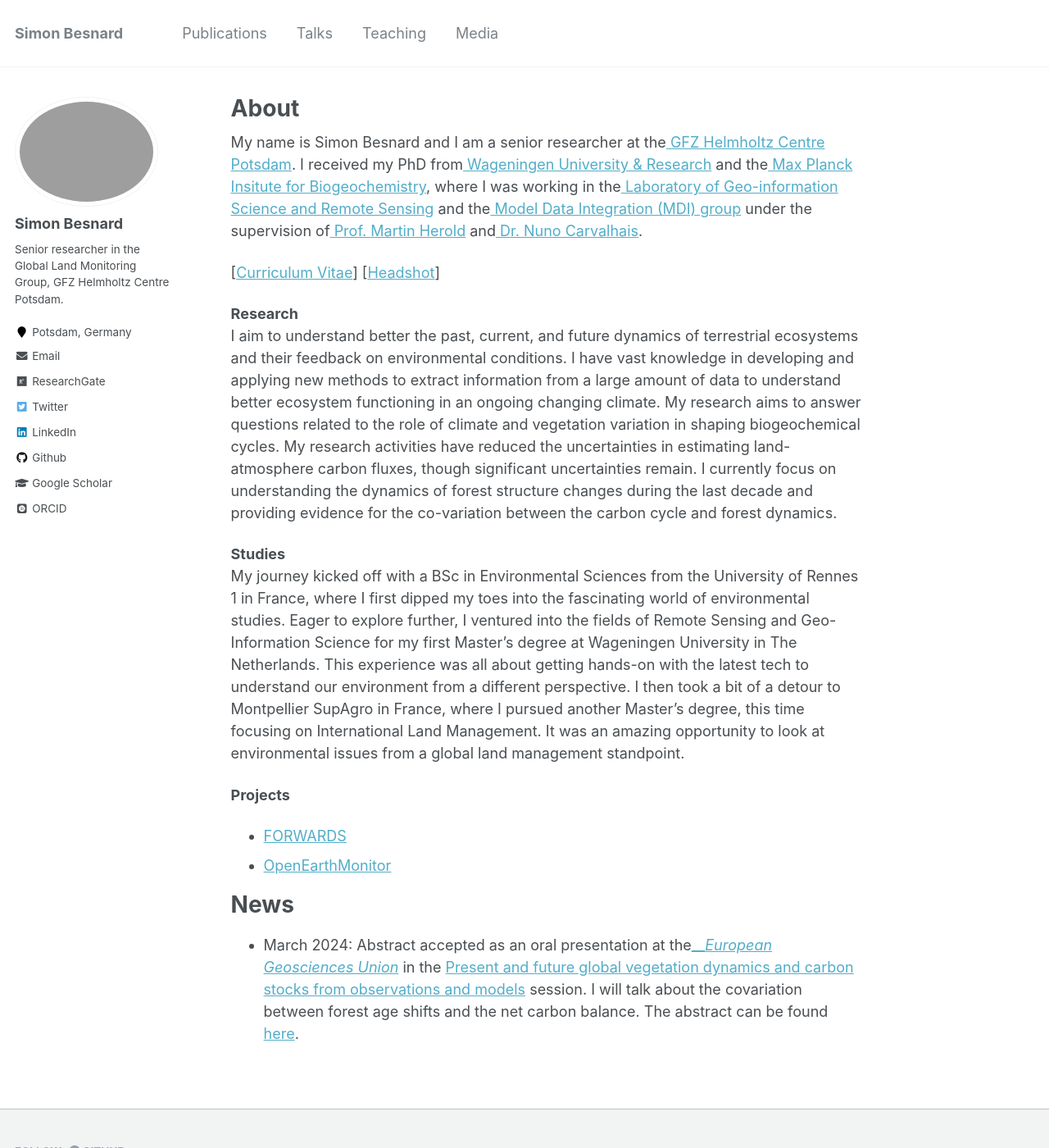
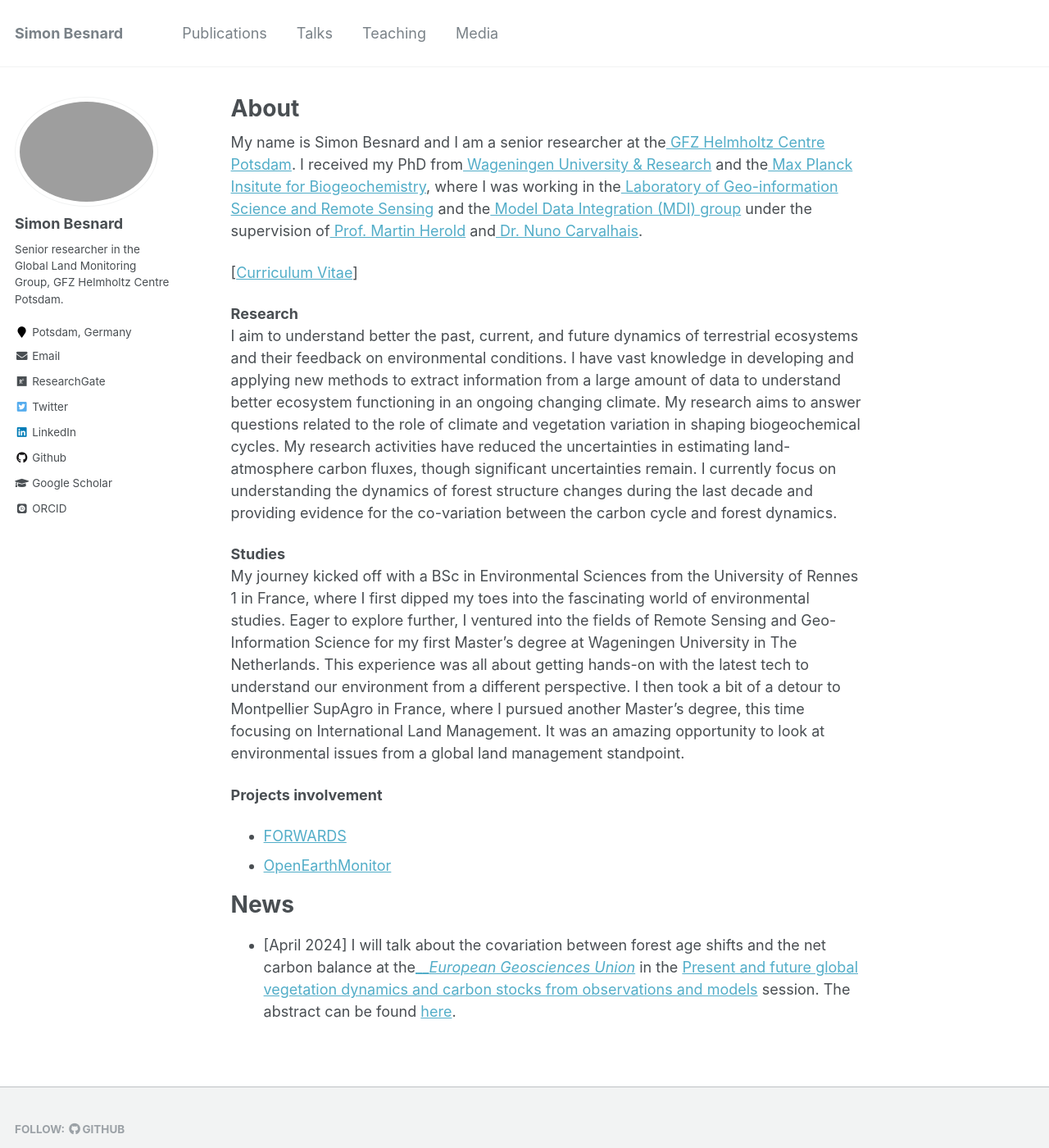
Before and after one commit to simonbesnard1/sbesnard.github.io, a Jekyll site: the page built from _pages/about.md, in a window 1280 px wide and 1400 px high. Shown: the whole window at 82% size. Built offline with Jekyll 4.4.1, drawn with Linux system fonts in a browser that asks for light colours; some web fonts are replaced.

Commit message:
move news to another md file

```diff
--- a/_pages/about.md
+++ b/_pages/about.md
@@ -11,7 +11,7 @@ redirect_from:
 My name is Simon Besnard and I am a senior researcher at the[  GFZ Helmholtz Centre Potsdam](https://www.gfz-potsdam.de/sektion/fernerkundung-und-geoinformatik/themen/global-land-monitoring).
 I received my PhD from[  Wageningen University & Research](https://www.wur.nl/en/wageningen-university.html) and the[  Max Planck Insitute for Biogeochemistry](https://www.bgc-jena.mpg.de/en), where I was working in the[  Laboratory of Geo-information Science and Remote Sensing](https://www.wur.nl/en/research-results/chair-groups/environmental-sciences/laboratory-of-geo-information-science-and-remote-sensing.htm) and the[  Model Data Integration (MDI) group](https://www.bgc-jena.mpg.de/en/bgi/mdi) under the supervision of[  Prof. Martin Herold](https://www.gfz-potsdam.de/en/staff/martin.herold/sec14) and[  Dr. Nuno Carvalhais](https://scholar.google.com/citations?user=7ZVPwSIAAAAJ&hl=en).
 
-[[Curriculum Vitae](../files/CV_BesnardS.pdf)] [[Headshot](../files/simon_profile.png)]
+[[Curriculum Vitae](../files/CV_BesnardS.pdf)]
 
 **Research**\
 I aim to understand better the past, current, and future dynamics of terrestrial ecosystems and their feedback on environmental conditions. I have vast knowledge in developing and applying new methods to extract information from a large amount of data to understand better ecosystem functioning in an ongoing changing climate. My research aims to answer questions related to the role of climate and vegetation variation in shaping biogeochemical cycles. My research activities have reduced the uncertainties in estimating land-atmosphere carbon fluxes, though significant uncertainties remain. I currently focus on understanding the dynamics of forest structure changes during the last decade and providing evidence for the co-variation between the carbon cycle and forest dynamics.
@@ -19,10 +19,10 @@ I aim to understand better the past, current, and future dynamics of terrestrial
 **Studies**\
 My journey kicked off with a BSc in Environmental Sciences from the University of Rennes 1 in France, where I first dipped my toes into the fascinating world of environmental studies. Eager to explore further, I ventured into the fields of Remote Sensing and Geo-Information Science for my first Master's degree at Wageningen University in The Netherlands. This experience was all about getting hands-on with the latest tech to understand our environment from a different perspective. I then took a bit of a detour to Montpellier SupAgro in France, where I pursued another Master's degree, this time focusing on International Land Management. It was an amazing opportunity to look at environmental issues from a global land management standpoint.
 
-**Projects**
+**Projects involvement**
 - [FORWARDS](https://forwards-project.eu/)
 - [OpenEarthMonitor](https://earthmonitor.org/)
 
 News
 ======
--   March 2024: Abstract accepted as an oral presentation at the[__*European Geosciences Union*](https://www.egu24.eu/) in the [Present and future global vegetation dynamics and carbon stocks from observations and models](https://meetingorganizer.copernicus.org/EGU24/session/49947) session. I will talk about the covariation between forest age shifts and the net carbon balance. The abstract can be found [here](https://meetingorganizer.copernicus.org/EGU24/EGU24-3888.html).
+{% include_relative news_recent.md %}
--- /dev/null
+++ b/_pages/news_recent.md
@@ -0,0 +1 @@
+* \[April 2024\]  I will talk about the covariation between forest age shifts and the net carbon balance at the[__*European Geosciences Union*](https://www.egu24.eu/) in the [Present and future global vegetation dynamics and carbon stocks from observations and models](https://meetingorganizer.copernicus.org/EGU24/session/49947) session. The abstract can be found [here](https://meetingorganizer.copernicus.org/EGU24/EGU24-3888.html).
```
